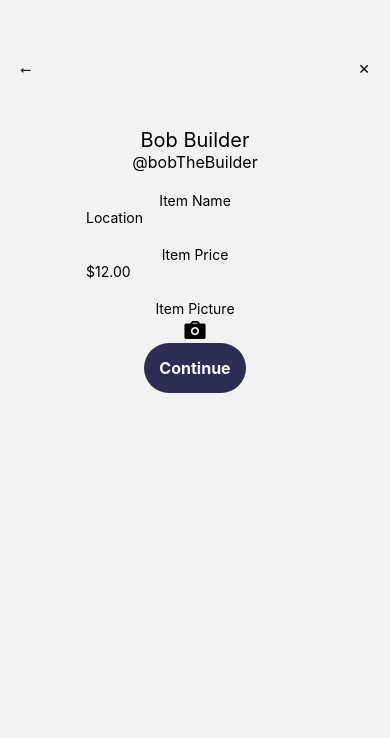
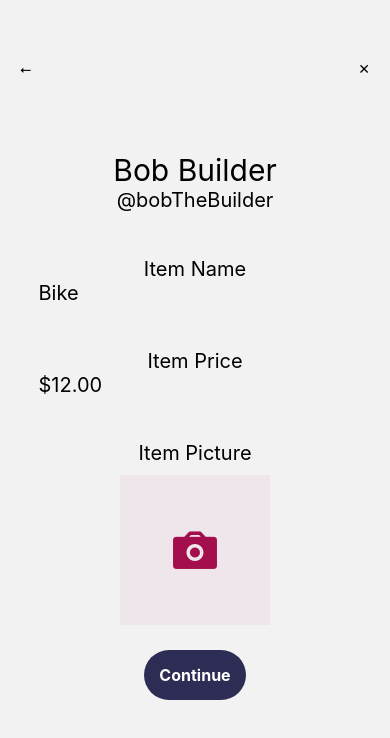
Before and after one commit to farisdurrani/buzzEx, a React Native app: screen /ItemPrice in a window 390 px wide. Shown: the top 738 px of the page. Built offline with nearby package versions, Linux system fonts and the light colour scheme.

Commit message:
Further styling to ItemPrice

```diff
--- a/constants.js
+++ b/constants.js
@@ -1,4 +1,23 @@
 export const COLORS = {
+  white: "#fff",
+  black: "#000",
   primary_blue: "#2C2C54",
   primary_red: "#A40E4C",
-}
+  transparent_gray: "#A40E4C0D",
+};
+
+export const LAYOUT = {
+  row: {
+    display: "flex",
+    flexDirection: "row",
+  },
+  row: {
+    display: "flex",
+    flexDirection: "column",
+  },
+  centerMiddle: {
+    display: "flex",
+    alignItems: "center",
+    justifyContent: "center",
+  },
+};
--- a/screens/ItemPriceScreen.js
+++ b/screens/ItemPriceScreen.js
@@ -10,6 +10,7 @@ import {
 import React, { useState, useEffect } from "react";
 import BButton from "../components/BButton";
 import { AntDesign } from "@expo/vector-icons";
+import { COLORS, LAYOUT } from "../constants";
 
 const ItemPriceScreen = ({ navigation }) => {
   return (
@@ -22,20 +23,29 @@ const ItemPriceScreen = ({ navigation }) => {
           <Text>✕</Text>
         </TouchableOpacity>
       </View>
+      <View style={LAYOUT.centerMiddle}>
         <Text style={styles.name}>Bob Builder</Text>
         <Text style={styles.username}>@bobTheBuilder</Text>
+      </View>
+      <View style={LAYOUT.centerMiddle}>
         <Text style={styles.text}>Item Name</Text>
-      <TextInput style={styles.input} placeholder="Location" />
+        <TextInput style={styles.input} placeholder="Bike" />
+      </View>
+      <View style={LAYOUT.centerMiddle}>
         <Text style={styles.text}>Item Price</Text>
         <TextInput style={styles.input} placeholder="$12.00" />
+      </View>
+      <View style={LAYOUT.centerMiddle}>
         <Text style={styles.text}>Item Picture</Text>
         <TouchableOpacity
+          style={[styles.cameraButton, LAYOUT.centerMiddle]}
           onPress={() => {
             navigation.navigate("TakePicture");
           }}
         >
-        <AntDesign name="camera" size={24} color="black" />
+          <AntDesign name="camera" size={50} color={COLORS.primary_red} />
         </TouchableOpacity>
+      </View>
       <BButton text="Continue" />
     </View>
   );
@@ -45,11 +55,11 @@ export default ItemPriceScreen;
 
 const styles = StyleSheet.create({
   mainContainer: {
-    display: "flex",
-    flexDirection: "column",
+    height: "90%",
     paddingVertical: 60,
     paddingHorizontal: 20,
     alignItems: "center",
+    justifyContent: "space-between",
   },
   upperButtons: {
     display: "flex",
@@ -59,16 +69,26 @@ const styles = StyleSheet.create({
   },
   name: {
     paddingTop: 50,
-    fontSize: 20,
+    fontSize: 30,
   },
   username: {
-    fontSize: 16,
+    fontSize: 20,
   },
   text: {
     paddingTop: 20,
+    fontSize: 20,
+  },
+  input: {
+    fontSize: 20,
   },
   tinyLogo: {
     width: 100,
     height: 100,
   },
+  cameraButton: {
+    marginTop: 10,
+    height: 150,
+    width: 150,
+    backgroundColor: COLORS.transparent_gray,
+  },
 });
```
Lines whose indentation alone changed are shown as unchanged.
